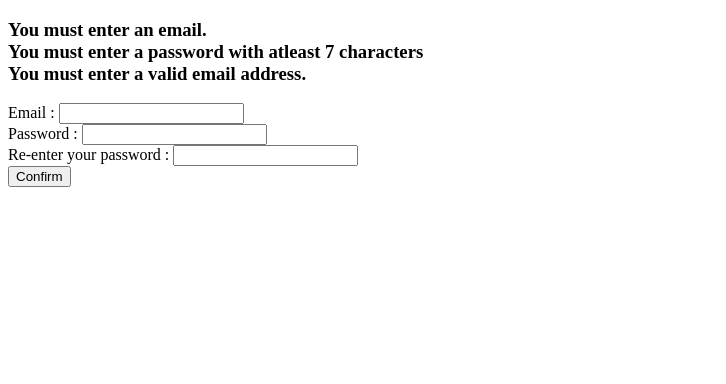
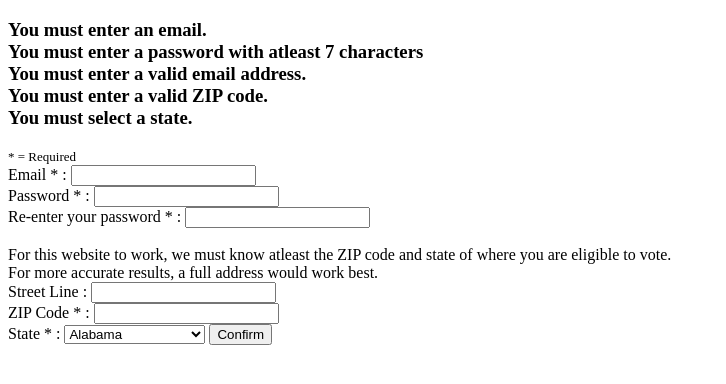
Before and after one commit to JackLJo/jackjohnson_CSIS3126, a PHP site: page /register_process.php in a window 1280 px wide. Shown: the top 384 px of the page, without its empty margins (0-726 px from the left). Run offline with PHP 8.4, Linux system fonts and the light colour scheme; data that the repository does not hold is empty.

Commit message:
Displaying top 3 headlines for candidates, (WIP), added (optional) address collection at registration

```diff
--- a/Polititrack/home.php
+++ b/Polititrack/home.php
@@ -26,9 +26,9 @@ session_start();
 
 <?php
 $key = "";
-$sampleAddress = "";
+$sample_address = "02909";
 
-$data = file_get_contents("https://www.googleapis.com/civicinfo/v2/voterinfo?key=".$key."&address=".urlencode($sampleAddress)."&electionId=2000");
+$data = file_get_contents("https://www.googleapis.com/civicinfo/v2/voterinfo?key=".$key."&address=".urlencode($sample_address)."&electionId=2000");
 $data = json_decode($data);
 
 foreach($data->contests as $contest){
--- a/Polititrack/register.php
+++ b/Polititrack/register.php
@@ -6,10 +6,74 @@
 </head>
 <body>
   <form action="register_process.php" method = "post">
+  <font size="-1">* = Required</font><br/>
+  Email * : <input type="text" name="email"><br />
+  Password * : <input type="password" name="pw"><br />
+  Re-enter your password * : <input type="password" name="pw2"><br />
+  <br/>
 
-  Email : <input type="text" name="email"><br />
-  Password : <input type="password" name="pw"><br />
-  Re-enter your password : <input type="password" name="pw2"><br />
+  For this website to work, we must know atleast the ZIP code and state of where you are eligible to vote.
+  <br/>
+  For more accurate results, a full address would work best.
+  <br/>
+  Street Line : <input type="text" name="street"><br/>
+  ZIP Code * : <input type="number" name="zip"><br/>
+  State * : <select name="state">
+  	<option value="AL">Alabama</option>
+  	<option value="AK">Alaska</option>
+  	<option value="AZ">Arizona</option>
+  	<option value="AR">Arkansas</option>
+  	<option value="CA">California</option>
+  	<option value="CO">Colorado</option>
+  	<option value="CT">Connecticut</option>
+  	<option value="DE">Delaware</option>
+  	<option value="DC">District Of Columbia</option>
+  	<option value="FL">Florida</option>
+  	<option value="GA">Georgia</option>
+  	<option value="HI">Hawaii</option>
+  	<option value="ID">Idaho</option>
+  	<option value="IL">Illinois</option>
+  	<option value="IN">Indiana</option>
+  	<option value="IA">Iowa</option>
+  	<option value="KS">Kansas</option>
+  	<option value="KY">Kentucky</option>
+  	<option value="LA">Louisiana</option>
+  	<option value="ME">Maine</option>
+  	<option value="MD">Maryland</option>
+  	<option value="MA">Massachusetts</option>
+  	<option value="MI">Michigan</option>
+  	<option value="MN">Minnesota</option>
+  	<option value="MS">Mississippi</option>
+  	<option value="MO">Missouri</option>
+  	<option value="MT">Montana</option>
+  	<option value="NE">Nebraska</option>
+  	<option value="NV">Nevada</option>
+  	<option value="NH">New Hampshire</option>
+  	<option value="NJ">New Jersey</option>
+  	<option value="NM">New Mexico</option>
+  	<option value="NY">New York</option>
+  	<option value="NC">North Carolina</option>
+  	<option value="ND">North Dakota</option>
+  	<option value="OH">Ohio</option>
+  	<option value="OK">Oklahoma</option>
+  	<option value="OR">Oregon</option>
+  	<option value="PA">Pennsylvania</option>
+  	<option value="RI">Rhode Island</option>
+  	<option value="SC">South Carolina</option>
+  	<option value="SD">South Dakota</option>
+  	<option value="TN">Tennessee</option>
+  	<option value="TX">Texas</option>
+  	<option value="UT">Utah</option>
+  	<option value="VT">Vermont</option>
+  	<option value="VA">Virginia</option>
+  	<option value="WA">Washington</option>
+  	<option value="WV">West Virginia</option>
+  	<option value="WI">Wisconsin</option>
+  	<option value="WY">Wyoming</option>
+</select>
+
+
+
 
   <input type="submit" value="Confirm">
 
--- a/Polititrack/register_process.php
+++ b/Polititrack/register_process.php
@@ -8,12 +8,14 @@
   $errormessage .= ($_POST["email"] == "" ? "You must enter an email. <br/>":"");
   $errormessage .= (strlen($_POST["pw"]) <= 7 ? "You must enter a password with atleast 7 characters <br/>":"");
   $errormessage .= (filter_var($_POST["email"], FILTER_VALIDATE_EMAIL) == false?"You must enter a valid email address.<br/>":"");
+  $errormessage .= (preg_match('/^[0-9]{5}(-[0-9]{4})?$/', $_POST['zip']) ? "" : "You must enter a valid ZIP code.<br/>");
+  $errormessage .= (strlen($_POST['state']) == 0 ? "You must select a state.<br/>" : "");
 
   if(strlen($errormessage) > 0){
 
     echo $errormessage;
   ?>
-  </h3>
+</h3>
 
 <body>
 
@@ -32,6 +34,10 @@
 
   $email = mysqli_real_escape_string($connection, $_POST["email"]);
   $password = md5(mysqli_real_escape_string($connection, $_POST["pw"]));
+  $state = mysqli_real_escape_string($connection, $_POST["state"]);
+  $street = mysqli_real_escape_string($connection, $_POST["street"]);
+  $zip = mysqli_real_escape_string($connection, $_POST["zip"]);
+
 
   $res = mysqli_query($connection, "select * from users where email = \"".$email."\"");
   $row = mysqli_fetch_assoc($res);
@@ -41,7 +47,7 @@
     die();
   }
   else{
-    $res = mysqli_query($connection, "insert into users (email, password) values ('$email', '$password')");
+    $res = mysqli_query($connection, "insert into users (email, password, zip, street, state) values ('$email', '$password', '$zip', '$street', '$state')");
 
     echo "Successfully registered user! <br /><br />Please <a href=\"login.php\">Log in!</a>";
   }
```
Also changed, not shown: Polititrack/candidate.php (+10 -10 lines).
